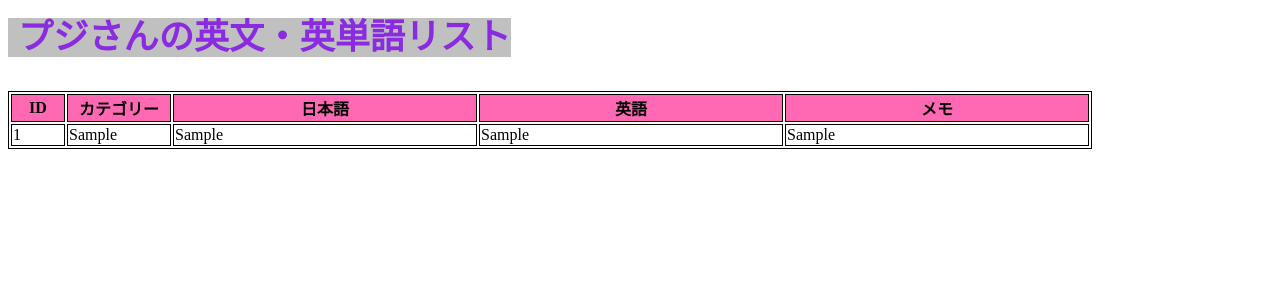
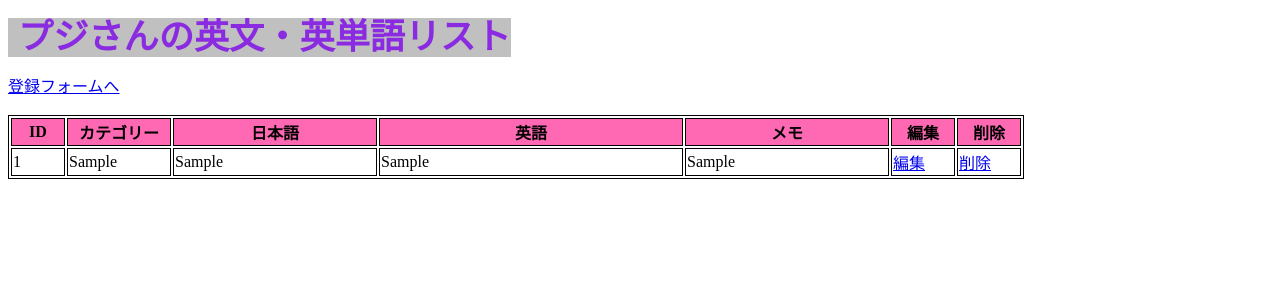
Before and after one commit to puji8493/english_list_rev2, a Django app: page /english_list/ in a window 1280 px wide; the page is wider, and only the part inside the window is pictured. Shown: the top 300 px of that part. Run offline with Django 4.2, Linux system fonts and the light colour scheme; tables that the repository leaves empty hold one stand-in row (values such as "Sample post").

Commit message:
DetailVew,UpdateView,DeleteViewの追加

```diff
--- a/english_list/static/english_list/css/style.css
+++ b/english_list/static/english_list/css/style.css
@@ -35,7 +35,7 @@ table{
     border: solid 1px;
 }
 .th_ja_word,.td_ja_word{
-    width:300px;
+    width:200px;
     border: solid 1px;
 }
 .th_en_word,.td_en_word{
@@ -43,6 +43,15 @@ table{
     border: solid 1px;
 }
 .th_memo,.td_memo{
-    width:300px;
+    width:200px;
     border: solid 1px;
 }
+
+.th_edit,.td_edit{
+    width:60px;
+    border: solid 1px;
+}
+.th_delete,.td_delete{
+    width:60px;
+    border: solid 1px;
+}
--- a/english_list/templates/english_list/form_create_view.html
+++ b/english_list/templates/english_list/form_create_view.html
@@ -15,6 +15,6 @@
         </form>
         <br>
     </div>
-
+    <a href="{% url 'english_list:index' %}">一覧リストへ</a><br>
 </body>
 </html>
--- a/english_list/templates/english_list/index.html
+++ b/english_list/templates/english_list/index.html
@@ -9,7 +9,9 @@
 <body>
     <hi>プジさんの英文・英単語リスト</hi>
     <p>{{message|safe}} </p>
+    <a href="{% url 'english_list:form_create_view' %}">登録フォームへ</a><br>
     <br>
+
     <table>
         <tr>
             <th class="th_id">ID</th>
@@ -17,6 +19,8 @@
             <th class="th_ja_word">日本語</th>
             <th class="th_en_word">英語</th>
             <th class="th_memo">メモ</th>
+            <th class="th_edit">編集</th>
+            <th class="th_delete">削除</th>
         </tr>
         {% for item in wordlists %}
          <tr>
@@ -25,6 +29,8 @@
             <td class="td_ja_word">{{item.ja_word}}</td>
             <td class="td_en_word">{{item.en_word}}</td>
             <td class="td_memo">{{item.memo}}</td>
+            <td class="td_edit"><a href="{% url 'english_list:edit_word' item.id %}">編集</a></td>
+            <td class="td_delete"><a href="{% url 'english_list:delete_word' item.id %}">削除</a></td>
         </tr>
         {% endfor %}
     </table>
--- a/english_list/urls.py
+++ b/english_list/urls.py
@@ -1,6 +1,6 @@
 from django.urls import path
 from . import views
-from .views import IndexView,FormView,WordDetailView,WordUpdateView
+from .views import IndexView,FormView,WordDetailView,WordUpdateView,WordDeleteView
 
 
 app_name = 'english_list'
@@ -9,5 +9,6 @@ urlpatterns = [
     path('input_form/',FormView.as_view() , name='form_create_view'),
     path('detail_word/<int:pk>',WordDetailView.as_view(),name='detail_word'),
     path('edit_word/<int:pk>',WordUpdateView.as_view(),name='edit_word'),
+    path('delete_word/<int:pk>',WordDeleteView.as_view(),name='delete_word')
 
 ]
--- a/english_list/views.py
+++ b/english_list/views.py
@@ -39,20 +39,22 @@ class WordDetailView(DetailView):
     #   objectは<WordLists:
     #   {'object': <WordLists: <WordLists ☆ id=9,例外　除外,exception,名詞>>, 'wordlists': <WordLists: <WordLists ☆ id=9,例外　除外,exception,名詞>>, 'view': <english_list.views.WordDetailView object at 0x00000217F48AD840>}
 
-
 class WordUpdateView(UpdateView):
     model = WordLists
     template_name = 'english_list/update_word.html'
     form_class = forms.WordUpdateForm
 
     def save(self, *args, **kwargs):
-        obj = super(WordUpdateView, self).save()
+        obj = super().save()
         obj.save()
         return obj
 
-# def form_create_view(request):
-#     form = forms.UserForm(request.POST or None)
-#     if form.is_valid():
-#         form.save()
-#         form = forms.UserForm()#初期化
-#     return render(request,'english_list/form_create_view.html',{'form':form})
+    def get_success_url(self):
+        print(self.object)
+        # return reverse_lazy('english_list:edit_word',kwargs={'pk':self.object.id})
+        return reverse_lazy('english_list:index')
+
+class WordDeleteView(DeleteView):
+    model = WordLists
+    template_name = 'english_list/delete_word.html'
+    success_url = reverse_lazy('english_list:index')
```
Also changed, not shown: english_list/templates/english_list/delete_word.html (added, +15 -0 lines).
